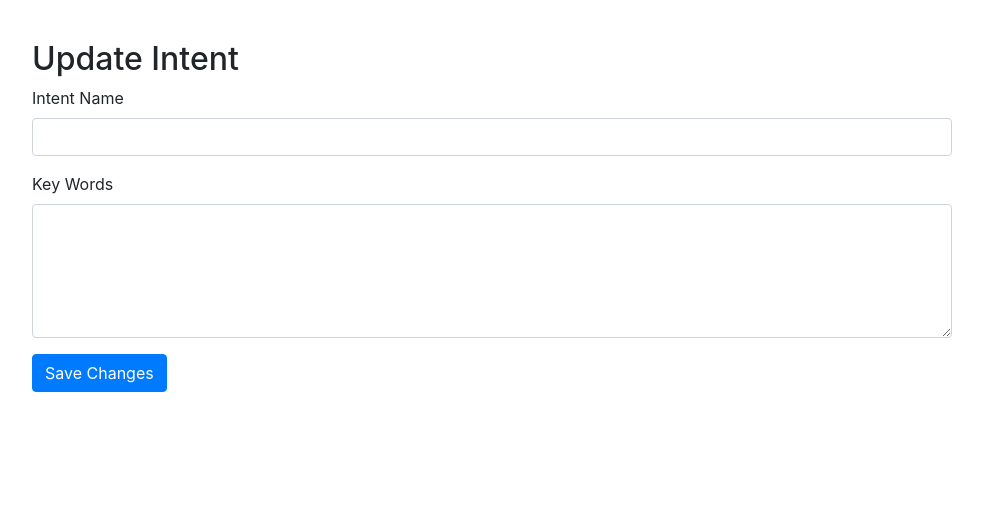
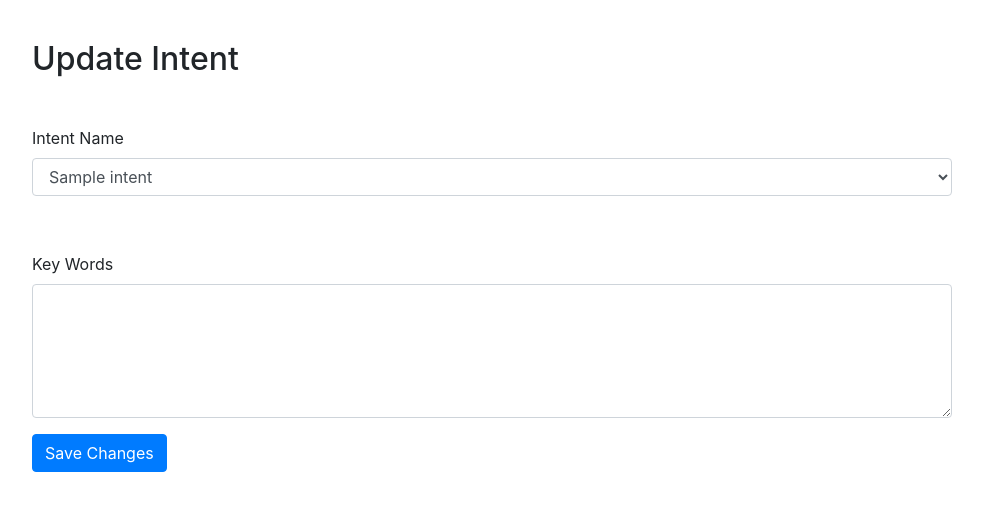
Before and after one commit to hpanushan/Tigo_Call_Center_Voice_Intent_Matching, a Flask app: template templates/update.html in a window 1280 px wide. Shown: the part 66-577 px from the top of the page, without its empty margins (53-1036 px from the left). Run offline with Flask 2, Linux system fonts and the light colour scheme; the template is opened without the code that fills it: most values are stand-ins (such as "Sample title", 1, 10 or a date in 2020); some libraries are stand-ins or nearby versions.

Commit message:
Added functionality to select intent from a drop down list in update intent page

```diff
--- a/App.py
+++ b/App.py
@@ -106,7 +106,7 @@ def new_submit():
 @app.route('/update_submit', methods=['POST'])
 def update_submit():
     logger.info('update submit route')
-    intent_name = request.form['intentname']
+    intent_name = request.form["intent"]
     keywords = request.form['keywords']
 
     # Cleaning the keywords text
--- a/templates/new.html
+++ b/templates/new.html
@@ -60,11 +60,12 @@
             <div class="col-md-10">
                 <form action="{{ url_for('new_submit') }}" method="post">
                     <h2>New Intent</h2>
-                    <h1></h1>
+                    <p><br/></p>
                     <div class="form-group border-style">
                         <label for="intentname" class="required">Intent Name</label>
                         <input type="text" class="form-control" id="intentname" name="intentname" required>
                     </div>
+                    <p><br/></p>
                     <div class="form-group">
                         <label for="keywords" class="required">Key Words</label>
                         <textarea class="form-control" rows="5" id="keywords" name="keywords" required></textarea>
--- a/templates/update.html
+++ b/templates/update.html
@@ -60,11 +60,22 @@
             <div class="col-md-10">
                 <form action="{{ url_for('update_submit') }}" method="post">
                     <h2>Update Intent</h2>
-                    <h1></h1>
+                    <p><br/></p>
+
                     <div class="form-group border-style">
-                        <label for="intentname" class="required">Intent Name</label>
-                        <input type="text" class="form-control" id="intentname" name="intentname" required>
+                      <label for="intentname" class="required">Intent Name</label>
+                      <div class="form-group">
+                        <label class="sr-only" for="rating">Rating for Cafe</label>
+                        <select class="form-control" id="intent" name="intent">
+                          {% for intent in intents%}
+                            <option value="{{ intent }}">{{ intent }}</option>
+                          {% endfor %}
+                      </select>
+                      </div>
                     </div>
+
+
+                    <p><br/></p>
                     <div class="form-group">
                         <label for="keywords" class="required">Key Words</label>
                         <textarea class="form-control" rows="5" id="keywords" name="keywords" required></textarea>
@@ -80,6 +91,11 @@
     <script src="https://cdnjs.cloudflare.com/ajax/libs/popper.js/1.12.9/umd/popper.min.js" integrity="sha384-ApNbgh9B+Y1QKtv3Rn7W3mgPxhU9K/ScQsAP7hUibX39j7fakFPskvXusvfa0b4Q" crossorigin="anonymous"></script>
     <script src="https://maxcdn.bootstrapcdn.com/bootstrap/4.0.0/js/bootstrap.min.js" integrity="sha384-JZR6Spejh4U02d8jOt6vLEHfe/JQGiRRSQQxSfFWpi1MquVdAyjUar5+76PVCmYl" crossorigin="anonymous"></script>
 
+    <script>
+      $(".dropdown-menu li a").click(function(){
+        $(".btn:first-child").html($(this).text()+' <span class="caret"></span>');
+      });
+    </script>
 
 </body>
 
```
